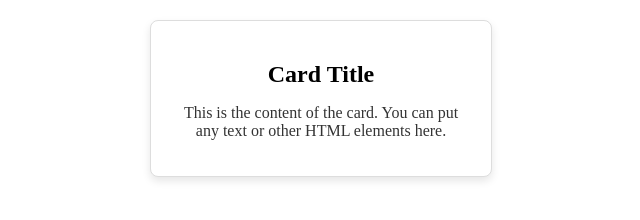
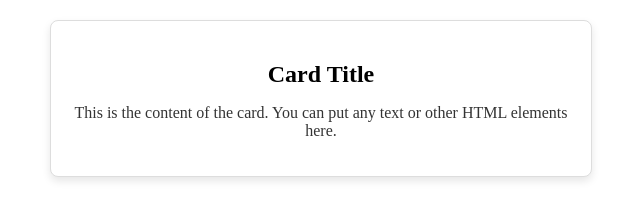
Before and after one commit to GitOutOfMySwampp/JiaYeeBirthday, a plain HTML site: page index.html in a window 1280 px wide. Shown: the whole page, without its empty margins (319-959 px from the left). Drawn offline with Linux system fonts and the light colour scheme.

Commit message:
Update styles.css

```diff
--- a/styles.css
+++ b/styles.css
@@ -3,7 +3,7 @@
     border-radius: 8px;
     box-shadow: 0 4px 8px rgba(0, 0, 0, 0.1);
     padding: 20px;
-    width: 300px; /* Adjust width as needed */
+    width: 500px; /* Adjust width as needed */
     margin: 20px auto; /* Centers the card horizontally */
     border: 1px solid #ddd; /* Add a solid border */
     text-align: center; /* Center-align text horizontally */
```
